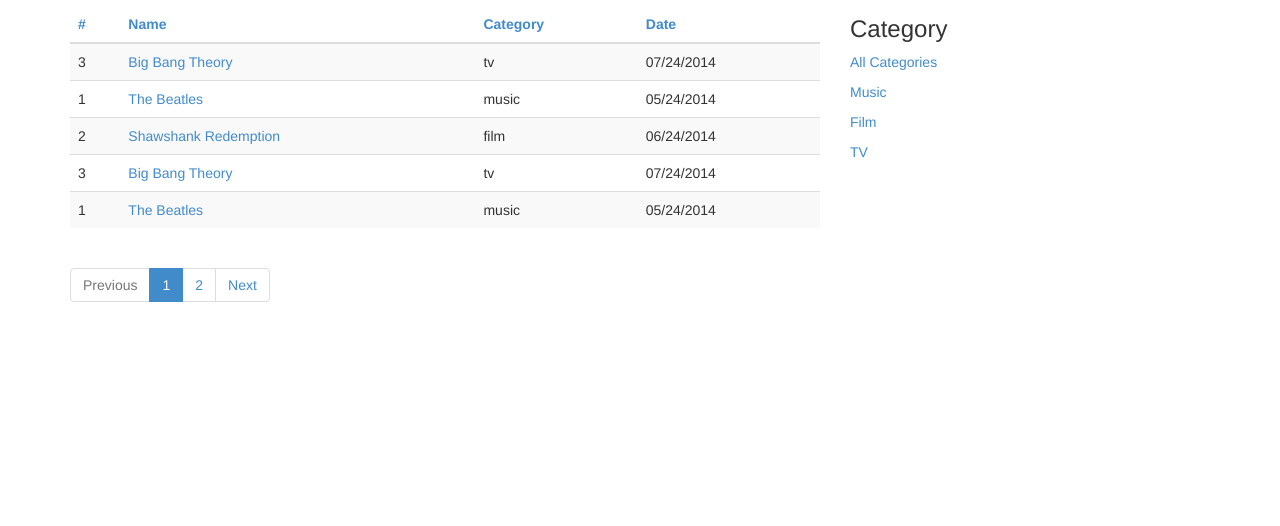
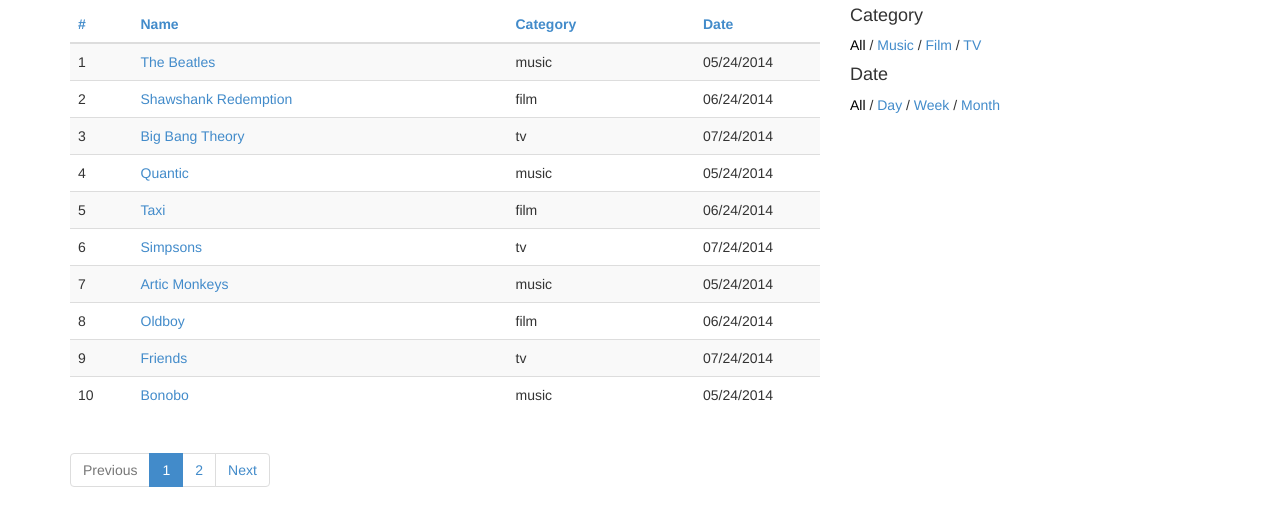
Before and after one commit to kmturley/angular-bootstrap, a website: page app/index.html at #!/items in a window 1280 px wide. Both pictures are taken after a click on the link "Items". Shown: the part 114-640 px from the top of the page. Drawn offline with Linux system fonts and the light colour scheme.

Commit message:
fixed filtering/sorting bug

```diff
--- a/app/modules/item/item.js
+++ b/app/modules/item/item.js
@@ -11,6 +11,8 @@
     .controller('item', function ($scope, $stateParams) {
         'use strict';
 
+        $scope.edit = false;
+
         if ($stateParams.id) {
             $scope.id = Number($stateParams.id);
             $scope.item = $scope.findById($scope.id, $scope.items);
--- a/app/modules/items/items.css
+++ b/app/modules/items/items.css
@@ -6,3 +6,7 @@
 .items {
 
 }
+
+.items .filters .active {
+    color: #000;
+}
--- a/app/modules/items/items.html
+++ b/app/modules/items/items.html
@@ -6,20 +6,20 @@
             </div>
             <div class="col-xs-4">
                 <p>&nbsp;</p>
-                <input type="text" class="form-control" ng-model="filters.name" placeholder="Name" ng-change="filterChange()" />
+                <input type="text" class="form-control" ng-model="filters.name" placeholder="Name" ng-change="onFilter()" />
             </div>
         </div>
         <table class="table table-striped">
             <thead>
                 <tr>
-                    <th><a href="" ng-click="predicate='id';reverse=!reverse">#</a></th>
-                    <th><a href="" ng-click="predicate='name';reverse=!reverse">Name</a></th>
-                    <th><a href="" ng-click="predicate='category';reverse=!reverse">Category</a></th>
-                    <th><a href="" ng-click="predicate='date';reverse=!reverse">Date</a></th>
+                    <th class="col-md-1"><a href="" ng-click="predicate='id';reverse=!reverse">#</a></th>
+                    <th class="col-md-6"><a href="" ng-click="predicate='name';reverse=!reverse">Name</a></th>
+                    <th class="col-md-3"><a href="" ng-click="predicate='category';reverse=!reverse">Category</a></th>
+                    <th class="col-md-2"><a href="" ng-click="predicate='date';reverse=!reverse">Date</a></th>
                 </tr>
             </thead>
             <tbody>
-                <tr ng-repeat="item in items | filter:{name:filters.name,category:filters.category} | orderBy:predicate:reverse | startFrom:currentPage*pageSize | limitTo:pageSize">
+                <tr ng-repeat="item in items | filter:filters | orderBy:predicate:reverse | startFrom:(currentPage-1)*pageSize | limitTo:pageSize">
                     <td>{{ item.id || 'None' }}</td>
                     <td><a ui-sref="items.view({id:item.id})">{{ item.name || 'None' }}</a></td>
                     <td>{{ item.category || 'None' }}</td>
@@ -27,18 +27,26 @@
                 </tr>
             </tbody>
         </table>
-        <pagination total-items="totalItems" ng-model="currentPage"></pagination>
+        <pagination total-items="totalItems" items-per-page="pageSize" ng-model="currentPage"></pagination>
     </div>
     <div class="col-md-4">
         <div ui-view="sidebar">
             <div class="filters">
                 <h1>Filters</h1>
-
-                <h3>Category</h3>
-                <p><a href="" ng-click="filters.category=''">All Categories</a></p>
-                <p><a href="" ng-click="filters.category='music'">Music</a></p>
-                <p><a href="" ng-click="filters.category='film'">Film</a></p>
-                <p><a href="" ng-click="filters.category='tv'">TV</a></p>
+                <h4>Category</h4>
+                <p>
+                    <a href="" ng-class="{active:filters.category==''}" ng-click="filter('category', '')">All</a> /
+                    <a href="" ng-class="{active:filters.category=='music'}" ng-click="filter('category', 'music')">Music</a> /
+                    <a href="" ng-class="{active:filters.category=='film'}" ng-click="filter('category', 'film')">Film</a> /
+                    <a href="" ng-class="{active:filters.category=='tv'}" ng-click="filter('category', 'tv')">TV</a>
+                </p>
+                <h4>Date</h4>
+                <p>
+                    <a href="" ng-class="{active:filters.date==''}" ng-click="filter('date', '')">All</a> /
+                    <a href="" ng-class="{active:filters.date=='day'}" ng-click="filter('date', 'day')">Day</a> /
+                    <a href="" ng-class="{active:filters.date=='week'}" ng-click="filter('date', 'week')">Week</a> /
+                    <a href="" ng-class="{active:filters.date=='month'}" ng-click="filter('date', 'month')">Month</a>
+                </p>
             </div>
         </div>
     </div>
--- a/app/modules/items/items.js
+++ b/app/modules/items/items.js
@@ -8,7 +8,7 @@
 angular.module('items', [
     'ui.router'
 ])
-    .controller('items', function ($scope, $stateParams) {
+    .controller('items', function ($scope, $stateParams, $filter) {
         'use strict';
 
         $scope.filters = {
@@ -20,21 +20,21 @@
             { id: 1, name: 'The Beatles', category: 'music', date: '2014-05-24T18:21:40.38' },
             { id: 2, name: 'Shawshank Redemption', category: 'film', date: '2014-06-24T11:26:00.00' },
             { id: 3, name: 'Big Bang Theory', category: 'tv', date: '2014-07-24T14:43:23.32' },
-            { id: 1, name: 'The Beatles', category: 'music', date: '2014-05-24T18:21:40.38' },
-            { id: 2, name: 'Shawshank Redemption', category: 'film', date: '2014-06-24T11:26:00.00' },
-            { id: 3, name: 'Big Bang Theory', category: 'tv', date: '2014-07-24T14:43:23.32' },
-            { id: 1, name: 'The Beatles', category: 'music', date: '2014-05-24T18:21:40.38' },
-            { id: 2, name: 'Shawshank Redemption', category: 'film', date: '2014-06-24T11:26:00.00' },
-            { id: 3, name: 'Big Bang Theory', category: 'tv', date: '2014-07-24T14:43:23.32' },
-            { id: 1, name: 'The Beatles', category: 'music', date: '2014-05-24T18:21:40.38' },
-            { id: 2, name: 'Shawshank Redemption', category: 'film', date: '2014-06-24T11:26:00.00' },
-            { id: 3, name: 'Big Bang Theory', category: 'tv', date: '2014-07-24T14:43:23.32' },
-            { id: 1, name: 'The Beatles', category: 'music', date: '2014-05-24T18:21:40.38' },
-            { id: 2, name: 'Shawshank Redemption', category: 'film', date: '2014-06-24T11:26:00.00' },
-            { id: 3, name: 'Big Bang Theory', category: 'tv', date: '2014-07-24T14:43:23.32' },
-            { id: 1, name: 'The Beatles', category: 'music', date: '2014-05-24T18:21:40.38' },
-            { id: 2, name: 'Shawshank Redemption', category: 'film', date: '2014-06-24T11:26:00.00' },
-            { id: 3, name: 'Big Bang Theory', category: 'tv', date: '2014-07-24T14:43:23.32' }
+            { id: 4, name: 'Quantic', category: 'music', date: '2014-05-24T18:21:40.38' },
+            { id: 5, name: 'Taxi', category: 'film', date: '2014-06-24T11:26:00.00' },
+            { id: 6, name: 'Simpsons', category: 'tv', date: '2014-07-24T14:43:23.32' },
+            { id: 7, name: 'Artic Monkeys', category: 'music', date: '2014-05-24T18:21:40.38' },
+            { id: 8, name: 'Oldboy', category: 'film', date: '2014-06-24T11:26:00.00' },
+            { id: 9, name: 'Friends', category: 'tv', date: '2014-07-24T14:43:23.32' },
+            { id: 10, name: 'Bonobo', category: 'music', date: '2014-05-24T18:21:40.38' },
+            { id: 11, name: 'Sixth Sense', category: 'film', date: '2014-06-24T11:26:00.00' },
+            { id: 12, name: 'News', category: 'tv', date: '2014-07-24T14:43:23.32' },
+            { id: 13, name: 'The Rolling Stones', category: 'music', date: '2014-05-24T18:21:40.38' },
+            { id: 14, name: 'Kill Bill', category: 'film', date: '2014-06-24T11:26:00.00' },
+            { id: 15, name: 'Cheers', category: 'tv', date: '2014-07-24T14:43:23.32' },
+            { id: 16, name: 'Coldplay', category: 'music', date: '2014-05-24T18:21:40.38' },
+            { id: 17, name: 'Rear Window', category: 'film', date: '2014-06-24T11:26:00.00' },
+            { id: 18, name: 'Top Chef', category: 'tv', date: '2014-07-24T14:43:23.32' }
         ];
 
         $scope.findById = function (id, items) {
@@ -46,18 +46,22 @@
             }
         };
 
-        $scope.filterChange = function () {
+        $scope.totalItems = $filter('filter')($scope.items, $scope.filters).length;
+        $scope.currentPage = 1;
+        $scope.pageSize = 10;
+
+        $scope.setPage = function (num) {
+            $scope.currentPage = num;
+        };
+
+        $scope.filter = function (key, value) {
+            $scope.filters[key] = value;
+            $scope.totalItems = $filter('filter')($scope.items, $scope.filters).length;
+        };
+
+        $scope.onFilter = function () {
             $scope.setPage(1);
         };
-
-        $scope.setPage = function (num) {
-            $scope.totalItems = $scope.items.length;
-            $scope.currentPage = num;
-            $scope.pageSize = 5;
-            console.log($scope.currentPage, $scope.totalItems);
-        };
-
-        $scope.setPage(1);
     })
     .controller('item', function ($scope, $stateParams) {
         'use strict';
```
Also changed, not shown: app/modules/app/app.html (+2 -1 lines), app/modules/item/item.html (+29 -5 lines).
